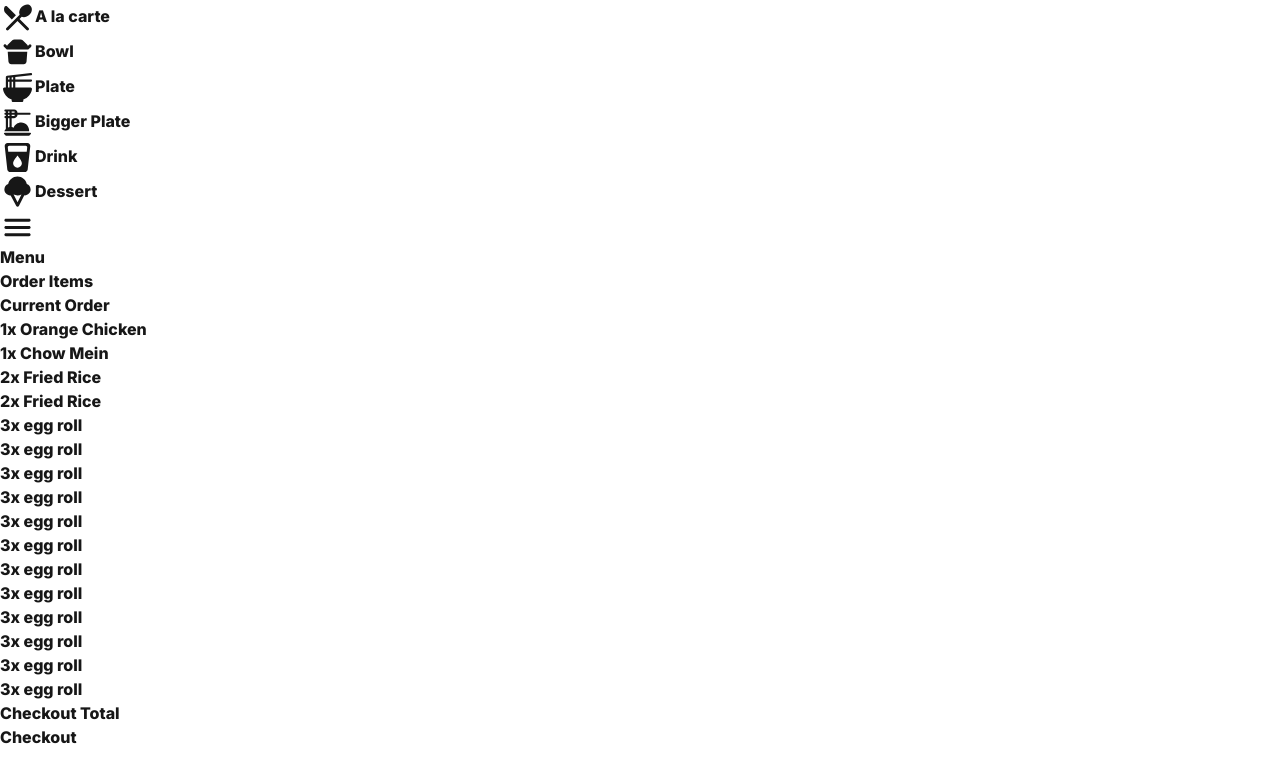
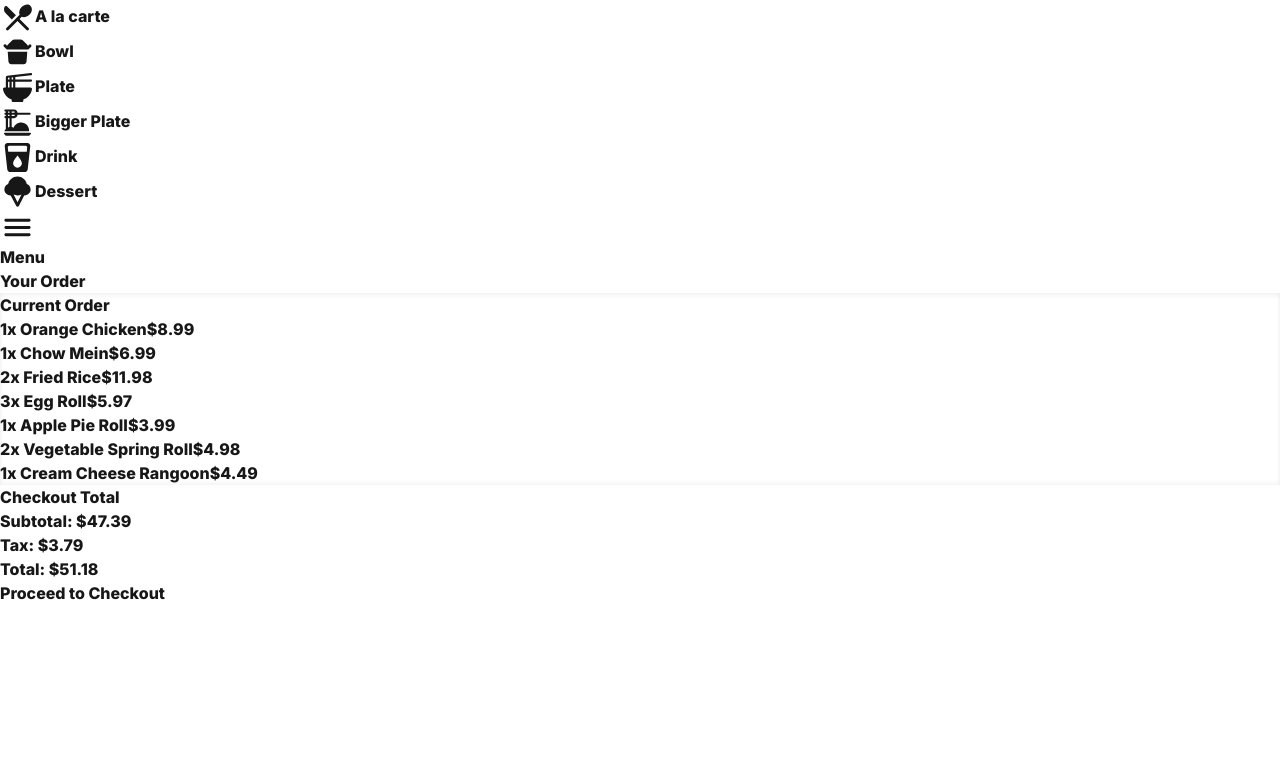
Before and after one commit to CSCE331-Team-5P/Project_3, a Next.js app in the folder panda_kiosk/: page /checkout in a window 1280 px wide. Shown: the top 782 px of the page. Built offline with nearby package versions, Linux system fonts and the light colour scheme.

Commit message:
added stuff to the checkout page. its more refined and looks better. still more changes to cone

```diff
--- a/panda_kiosk/src/app/checkout/page.js
+++ b/panda_kiosk/src/app/checkout/page.js
@@ -2,53 +2,69 @@
 import Navbar from "@/components/Navbar";
 import { useState } from "react";
 
-export default function checkout() {
+export default function Checkout() {
   const [activeCategory, setActiveCategory] = useState("");
 
-  // Function to handle click and set active category
-  const handleCategoryClick = (category) => {
-    setActiveCategory(category);
-  };
+  // Sample data for the current order with item names, quantities, and prices
+  const orderItems = [
+    { name: "Orange Chicken", quantity: 1, price: 8.99 },
+    { name: "Chow Mein", quantity: 1, price: 6.99 },
+    { name: "Fried Rice", quantity: 2, price: 5.99 },
+    { name: "Egg Roll", quantity: 3, price: 1.99 },
+    { name: "Apple Pie Roll", quantity: 1, price: 3.99 },
+    { name: "Vegetable Spring Roll", quantity: 2, price: 2.49 },
+    { name: "Cream Cheese Rangoon", quantity: 1, price: 4.49 },
+  ];
+
+  // Calculate subtotal
+  const subtotal = orderItems.reduce((total, item) => total + item.price * item.quantity, 0);
+  const tax = subtotal * 0.08; // Assuming 8% tax rate
+  const total = subtotal + tax;
 
   return (
-    <div className="min-h-screen flex flex-col bg-white"> {/* Add bg-white here */}
+    <div className="min-h-screen flex flex-col bg-white"> {/* White background for the entire page */}
       <Navbar />
-      {/* Centered Footer / Checkout Div */}
-      <div className="flex justify-center items-center flex-grow bg-white">
-        <div className="flex flex-col items-center space-y-6 w-1/2">
-          {/* Current Order Card */}
-          <h1 className="text-3xl font-bold text-black">Order Items</h1>
-          <div className="bg-white shadow-lg rounded-lg p-4 w-3/4 h-50">
-            <h3 className="text-lg font-bold text-black mb-2">Current Order</h3>
-            <div className="overflow-y-auto h-40 hover:h-[40vh] transition-all duration-200">
-              <ul className="text-sm text-black">
-                <li>1x Orange Chicken</li>
-                <li>1x Chow Mein</li>
-                <li>2x Fried Rice</li>
-                <li>2x Fried Rice</li>
-                <li>3x egg roll</li>
-                <li>3x egg roll</li>
-                <li>3x egg roll</li>
-                <li>3x egg roll</li>
-                <li>3x egg roll</li>
-                <li>3x egg roll</li>
-                <li>3x egg roll</li>
-                <li>3x egg roll</li>
-                <li>3x egg roll</li>
-                <li>3x egg roll</li>
-                <li>3x egg roll</li>
-                <li>3x egg roll</li>
-              </ul>
+
+      {/* Centered Checkout Div */}
+      <div className="flex justify-center items-center flex-grow">
+        <div className="flex flex-col items-center space-y-8 w-full max-w-lg px-4 bg-red-100 rounded-lg p-6"> {/* Light red outer box */}
+          {/* Order Summary Card */}
+          <div className="bg-white shadow-lg rounded-lg p-6 w-full"> {/* White background for the order summary */}
+            <h1 className="text-3xl font-bold text-black mb-4 text-center">Your Order</h1>
+
+            <div
+  className="bg-white rounded-lg p-4 h-[50vh] overflow-y-auto"
+  style={{
+    boxShadow: "inset 0 3px 4px rgba(0, 0, 0, 0.05), inset 0 -2px 4px rgba(0, 0, 0, 0.05)",
+  }}
+>
+  <h3 className="text-lg font-semibold text-black mb-3">Current Order</h3>
+
+  <ul className="text-sm text-black space-y-2">
+    {orderItems.map((item, index) => (
+      <li key={index} className="flex justify-between">
+        <span>{item.quantity}x {item.name}</span>
+        <span>${(item.price * item.quantity).toFixed(2)}</span>
+      </li>
+    ))}
+  </ul>
+</div>
+          </div>
+
+          {/* Checkout Total and Summary */}
+          <div className="bg-white shadow-lg rounded-lg p-6 w-full space-y-4"> {/* White background for checkout total */}
+            <h3 className="text-lg font-semibold text-black">Checkout Total</h3>
+            <div className="text-sm text-black">
+              <p>Subtotal: ${subtotal.toFixed(2)}</p>
+              <p>Tax: ${tax.toFixed(2)}</p>
+              <p className="font-bold text-black">Total: ${total.toFixed(2)}</p>
             </div>
           </div>
 
-          {/* Checkout Total Card */}
-          <div className="bg-white shadow-lg rounded-lg p-4 w-3/4">
-            <h3 className="text-lg font-bold text-black mb-2">Checkout Total</h3>
-          </div>
-
           {/* Checkout Button */}
-          <button className="bg-red-600 text-white px-6 py-2 rounded-full mt-4">Checkout</button>
+          <button className="bg-red-600 hover:bg-red-500 text-white px-8 py-3 rounded-full font-semibold shadow-md transition-all duration-200 transform hover:scale-105">
+            Proceed to Checkout
+          </button>
         </div>
       </div>
     </div>
```
